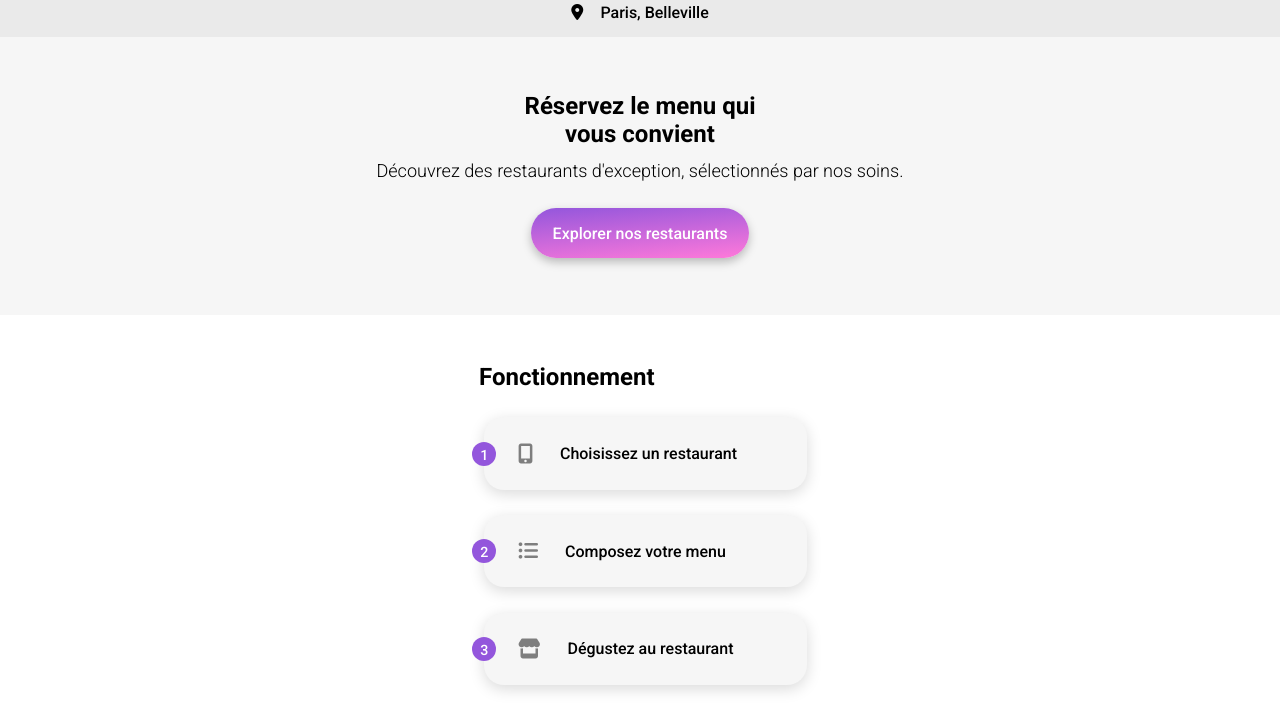
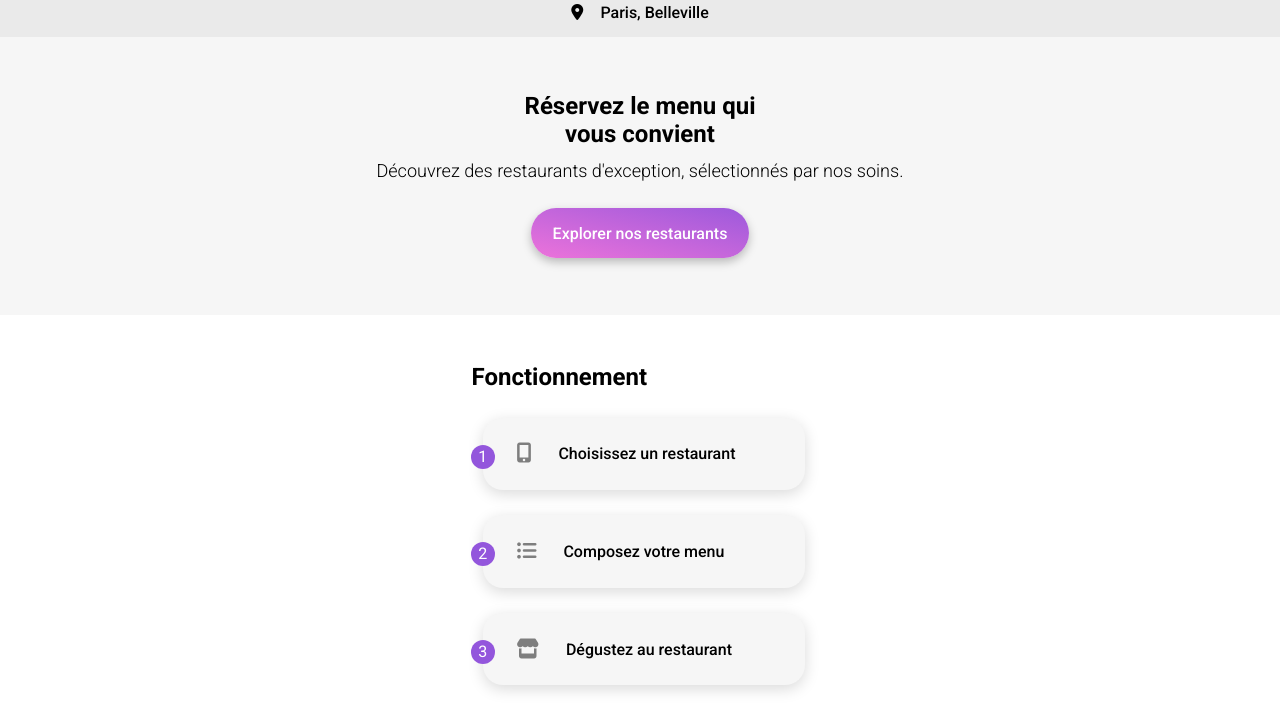
Before and after one commit to Martins-Anthony/ohmyfood, a plain HTML site: page index.html in a window 1280 px wide. Shown: the part 76-800 px from the top of the page. Drawn offline with Linux system fonts and the light colour scheme; a web font is replaced by a local one.

Commit message:
#2 changement section functioning

```diff
--- a/index.html
+++ b/index.html
@@ -19,65 +19,35 @@
             <p>Paris, Belleville</p>
         </section>
         <section class="hero">
-            <div class="hero__title">
-                <h1 class="title">Réservez le menu qui vous convient</h1>
-            </div>
+            <h1 class="title hero__title">Réservez le menu qui vous convient</h1>
             <p class="hero__txt">Découvrez des restaurants d'exception, sélectionnés par nos soins.</p>
-            <a href="#" class="btn">
-                Explorer nos restaurants
-            </a>
+            <a href="#" class="btn">Explorer nos restaurants</a>
         </section>
         <section class="functioning">
-            <div class="functioning__title">
             <h2 class="title">Fonctionnement</h2>
-            </div>
-            <div class="functioning__container">
-                <article class="functioning__btn">
-                    <a href="#">
-                        <div class="btn__container">
-                            <div class="btn__puce">
-                                <p>1</p>
-                            </div>
+            <ol>
+                <li>
                     <div class="btn btn__functioning">
-                                <i class="fa-solid fa-mobile-screen-button functioning__icon"></i>
+                        <span><i class="fa-solid fa-mobile-screen-button"></i></span>
                         <p>Choisissez un restaurant</p>
                     </div>
-                        </div>
-                    </a>
-                </article>
-                <article class="functioning__btn">
-                    <a href="#">
-                        <div class="btn__container">
-                            <div class="btn__puce">
-                                <p>2</p>
-                            </div>
+                </li>
+                <li>
                     <div class="btn btn__functioning">
-                                <i class="fa-solid fa-list-ul functioning__icon"></i>
+                        <span><i class="fa-solid fa-list-ul"></i></span>
                         <p>Composez votre menu</p>
                     </div>
-                        </div>
-                    </a>
-                </article>
-                <article class="functioning__btn">
-                    <a href="#">
-                        <div class="btn__container">
-                            <div class="btn__puce">
-                                <p>3</p>
-                            </div>
+                </li>
+                <li>
                     <div class="btn btn__functioning">
-                                <i class="fa-solid fa-store functioning__icon"></i>
+                        <span><i class="fa-solid fa-store"></i></span>
                         <p>Dégustez au restaurant</p>
                     </div>
-                        </div>
-                    </a>
-                </article>
-            </div>
+                </li>
+            </ol>
         </section>
-        <section class="restaurants">
-            <div class="restaurants__title">
+        <section class="restaurants restaurants__cards">
             <h2 class="title">Restaurants</h2>
-            </div>
-            <div class="restaurants__cards">
                 <article class="card">
                     <a href="#">
                         <div class="card__container">
@@ -148,11 +118,9 @@
                         </div>
                     </a>
                 </article>
-            </div>
         </section>
         <footer>
             <a href="#"><span class="footer__logo"></span></a>
-            <div>
                 <ul>
                     <li class="partner">
                         <a href="#">
@@ -171,7 +139,6 @@
                         <a href="mailto:contact@ohmyfood.fr">Contact</a>
                     </li>
                 </ul>
-            </div>
         </footer>
     </div>
 </body>
--- a/sass/button.scss
+++ b/sass/button.scss
@@ -28,25 +28,31 @@
     border-radius: 1.25rem;
 }
 
-.btn__container {
+.functioning ol {
     display: flex;
-    flex-direction: row;
+    flex-direction: column;
+    justify-content: space-between;
     align-items: center;
-    margin-left: 0.69rem;
-}
-
-.btn__puce {
-    background: $primary;
-    border-radius: 100%;
+    gap: 1.57rem;
+    margin: 1.65rem 0 0 0;
+    padding-left: 0.5rem;
+    list-style-type: none;
+    counter-reset: li;
+  }
+  .functioning ol li {
+    position: relative;
+  }
+  .functioning ol li::before {
+    content: counter(li);
+    counter-increment: li;
+    position: absolute;
+    margin-top: 1.69rem;
+    margin-left: -0.75rem;
+    width: 1.5rem;
+    height: 1.5rem;
+    border-radius: 50%;
+    text-align: center;
+    line-height: 1.5rem;
+    background: #9356DC;
     color: white;
-    margin-left: -0.75rem;
-    position: absolute;
-    text-align: center;
-    height: 1.5rem;
-    width: 1.5rem;
-    font-size: 0.89rem;
-    font-weight: 500;
-    p {
-       margin-top: 0.32rem;
-    }
-}
+  }
--- a/sass/card.scss
+++ b/sass/card.scss
@@ -1,12 +1,6 @@
 @import 'variables';
 @mixin card__shadow {
     box-shadow: 0px 4px 15px 0px rgba(0, 0, 0, 0.10);
-}
-
-.restaurants__cards {
-    display: flex;
-    flex-direction: column;
-    gap: 1.13rem;
 }
 
 .card {
@@ -39,7 +33,6 @@
 }
 
 .card__title {
-
     font-size: 1.13rem;
     font-weight: 700;
     margin: 1rem 0 0.32rem 0.82rem;
@@ -47,7 +40,6 @@
 }
 
 .card__subtitle {
-
     font-size: 1.07rem;
     font-weight: 300;
     height: 1.5rem;
--- a/sass/index.scss
+++ b/sass/index.scss
@@ -38,11 +38,10 @@
         font-weight: 300;
         padding-bottom: 1.69rem;
     }
-}
-
-.hero__title {
-    height: 4.25rem;
-    width: 17.19rem;
+    .title {
+        height: 4.25rem;
+        width: 17.19rem;
+    }
 }
 
 .functioning {
@@ -50,23 +49,16 @@
     display: flex;
     flex-direction: column;
     align-items: center;
-    &__title {
-        width: 20.13rem;
-        margin: 0;
+    box-sizing: border-box;
+    .title {
+        padding-left: 0.19rem;
+        width: 21.25rem;
+        margin-bottom: 0;
     }
-    &__icon {
+    i {
         color: #7E7E7E;
         font-size: 1.25rem;
     }
-}
-
-.functioning__container {
-    box-sizing: border-box;
-    display: flex;
-    flex-direction: column;
-    align-items: center;
-    margin-top: 1.63rem;
-    row-gap: 1.57rem;
 }
 
 .restaurants {
@@ -76,9 +68,18 @@
     justify-content: space-between;
     align-items: center;
     padding: 3.38rem 0.94rem 4.13rem 1.07rem;
-    &__title {
-        padding-bottom: 1.22rem;
+
+    .title {
+        padding-bottom: 1.5rem;
         padding-left: 0.19rem;
         width: 21.25rem;
+        margin-bottom: 0;
     }
+    .card {
+        margin-bottom: 1.13rem;
+    }
+    .card:last-child {
+        margin-bottom: 0;
+    }
+
 }
```
Also changed, not shown: assets/button.css, assets/card.css, assets/index.css, 1 other file. Lines whose indentation alone changed are shown as unchanged.
